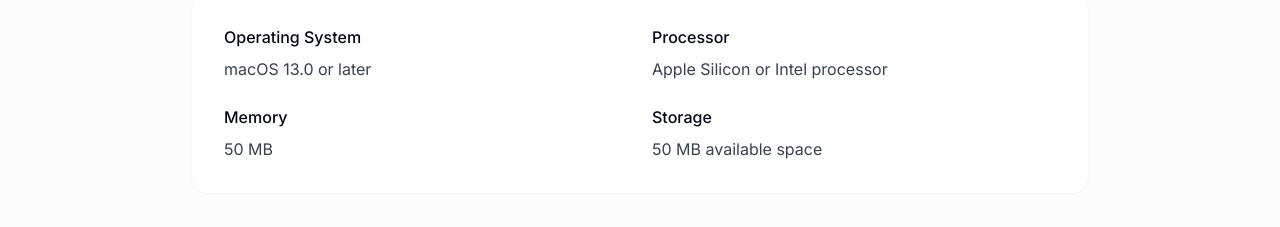
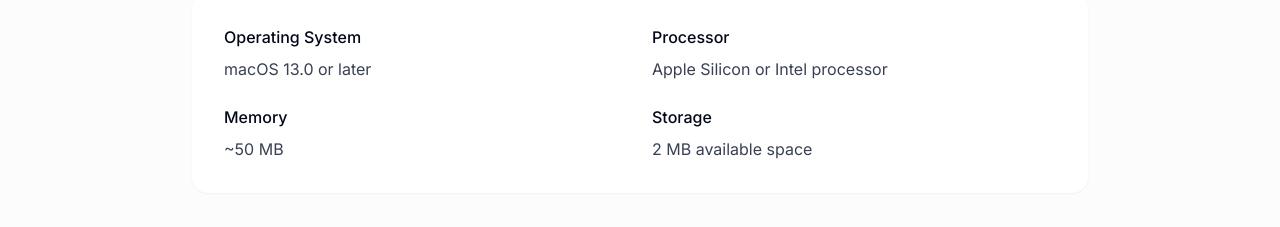
Before and after one commit to barware-io/barware.io, a Next.js app: page /apps/barmarks in a window 1280 px wide. Shown: the part 899-1126 px from the top of the page. Built offline with nearby package versions, Linux system fonts and the light colour scheme.

Commit message:
Update Barmarks storage and memory info

```diff
--- a/data/apps.ts
+++ b/data/apps.ts
@@ -35,8 +35,8 @@ export const apps: AppType[] = [
         requirements: {
             os: "macOS 13.0 or later",
             processor: "Apple Silicon or Intel processor",
-            memory: "50 MB",
-            storage: "50 MB available space"
+            memory: "~50 MB",
+            storage: "2 MB available space"
         },
         screenshots: [], // Add screenshots when available
         pricing: {
```
Also changed, not shown: 1 other file (tests, documents, lock files or other folders).
